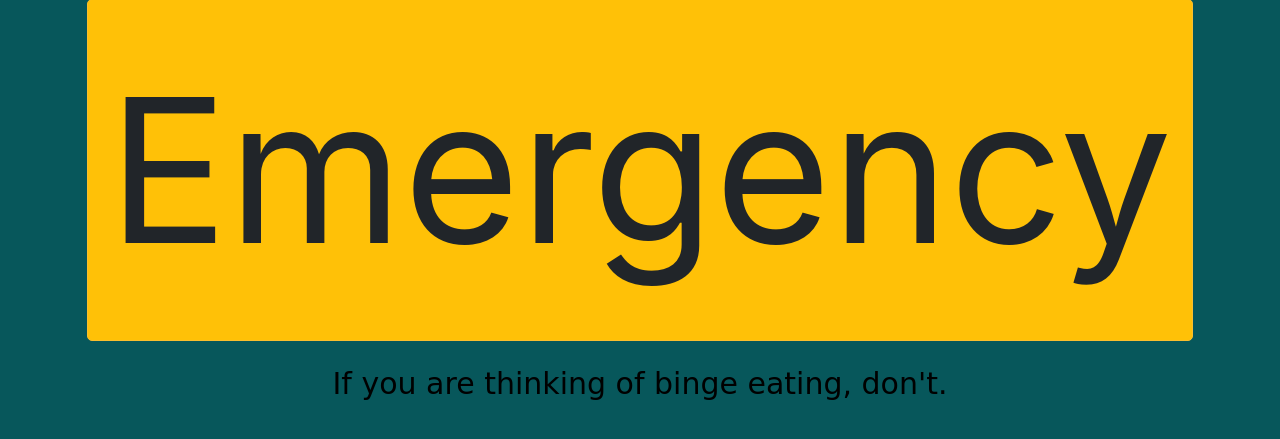
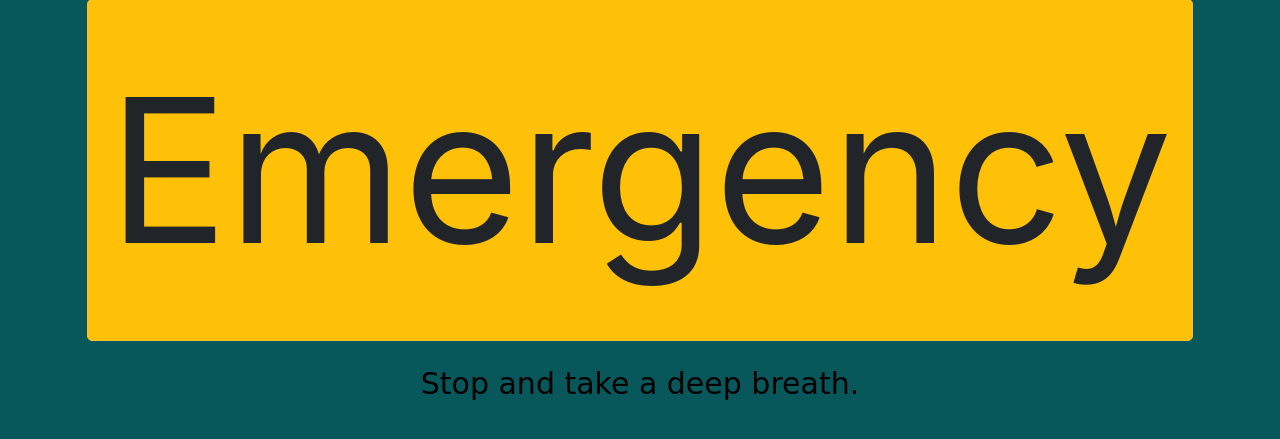
Before and after one commit to kalolad1/emergencyBE, a Django app: page / in a window 1280 px wide. Shown: the part 41-480 px from the top of the page. Run offline with Django 3.2, Linux system fonts and the light colour scheme; some libraries are stand-ins or nearby versions.

Commit message:
Add favicon and change text.

```diff
--- a/emergencyboard/templates/emergencyboard/home.html
+++ b/emergencyboard/templates/emergencyboard/home.html
@@ -3,15 +3,16 @@
 <head>
     {% load static %}
     <meta charset="UTF-8">
-    <title>Eating Emergency</title>
+    <title>Emergency</title>
     <link rel="stylesheet" href="https://stackpath.bootstrapcdn.com/bootstrap/4.3.1/css/bootstrap.min.css" integrity="sha384-ggOyR0iXCbMQv3Xipma34MD+dH/1fQ784/j6cY/iJTQUOhcWr7x9JvoRxT2MZw1T" crossorigin="anonymous">
     <link rel="stylesheet" href="{% static 'resources/css/main.css'%}">
+    <link rel="shortcut icon" href={% static 'resources/favicon.ico' %}>
 </head>
 <body>
 <div class="main-button-div">
     <a href="{% url 'emergencyboard/random_link' %}" class="btn btn-warning btn-responsive" id="override">Emergency</a>
 
-    <p class="short-message">If you are thinking of binge eating, don't.</p>
+    <p class="short-message">Stop and take a deep breath.</p>
 </div>
 
 {#<footer>#}
```
Also changed, not shown: emergencyboard/static/resources/favicon.ico (added).
